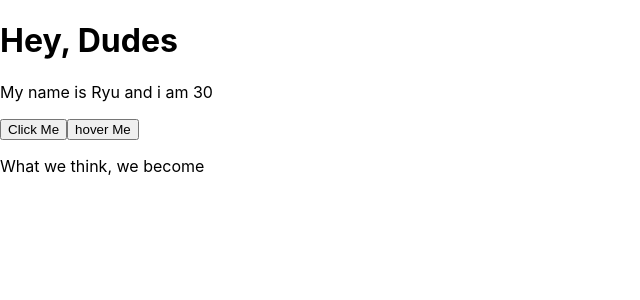
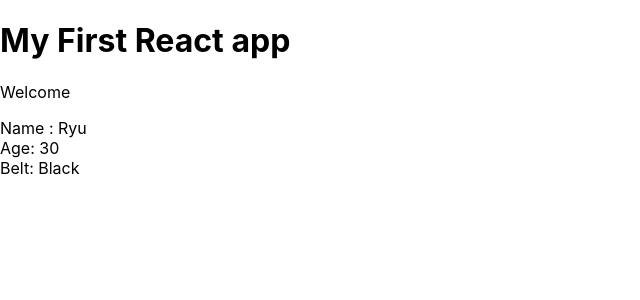
Before and after one commit to cruzgerman216/TheRoadToReactPractice, a React (Create React App) app in the folder trtr/: page / in a window 1280 px wide. Shown: the top 300 px of the page, without its empty margins (0-640 px from the left). Built offline with nearby package versions, Linux system fonts and the light colour scheme.

Commit message:
deleted:    trtr/src/Animal.js 	modified:   trtr/src/App.js 	new file:   trtr/src/components/Ninjas.js

```diff
--- a/trtr/src/App.js
+++ b/trtr/src/App.js
@@ -1,87 +1,14 @@
 import React, { Component } from "react";
 import "./App.css";
-const list = [
-  {
-    title: "React",
-    url: "https://reactjs.org/",
-    author: "Jordan Walke",
-    num_comments: 3,
-    points: 4,
-    objectID: 0
-  },
-  {
-    title: "Redux",
-    url: "https://redux.js.org/",
-    author: "Dan Abramov, Andrew Clark",
-    num_comments: 2,
-    points: 5,
-    objectID: 1
-  }
-];
+import Ninjas from "./components/Ninjas";
 
-const testingfunction = {
-  gettest(dude) {
-    return <h1>Where is my {dude}</h1>;
-  }
-};
-const getstyle = {
-  backgroundColor: "blue"
-};
-var dropbtn = {
-  fontSize: "17px",
-  border: "none",
-  outline: "none",
-  color: "grey",
-  padding: "14px 16px",
-  backgroundColor: "white",
-  fontFamily: "inherit",
-  margin: "0px"
-};
-var dropdisplay = {
-  display: "none"
-};
-const seriesList = [
-  {
-    title: "HTML Series",
-    ObjectID: 0,
-    click: true
-  },
-  {
-    title: "CSS Series",
-    ObjectID: 1
-  },
-  {
-    title: "Javascript Series",
-    ObjectID: 2
-  }
-];
 class App extends Component {
-  state = {
-    name: "Ryu",
-    age: 30
-  };
-
-  handleClick(e) {
-    //console.log(e.target);
-    console.log(state);
-  }
-
-  handleMouseOver(e) {
-    console.log(e.target, e.pageX);
-  }
-  handleCopy(e) {
-    console.log("try being original for once");
-  }
   render() {
     return (
       <div className="app-content">
-        <h1>Hey, Dudes</h1>
-        <p>
-          My name is {this.state.name} and i am {this.state.age}
-        </p>
-        <button onClick={this.handleClick}>Click Me</button>
-        <button onMouseOver={this.handleMouseOver}>hover Me</button>
-        <p onCopy={this.handleCopy}> What we think, we become</p>
+        <h1>My First React app</h1>
+        <p>Welcome</p>
+        <Ninjas />
       </div>
     );
   }
--- /dev/null
+++ b/trtr/src/components/Ninjas.js
@@ -0,0 +1,15 @@
+import React, { Component } from "react";
+
+class Ninjas extends Component {
+  render() {
+    return (
+      <div className="ninja">
+        <div>Name : Ryu</div>
+        <div>Age: 30</div>
+        <div> Belt: Black</div>
+      </div>
+    );
+  }
+}
+
+export default Ninjas;
```
Also changed, not shown: trtr/src/Animal.js (deleted, +0 -11 lines).
